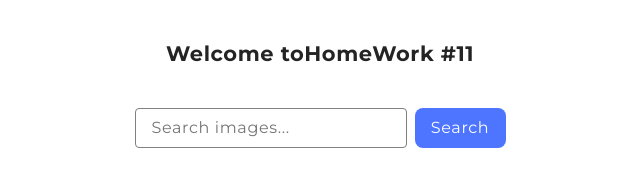
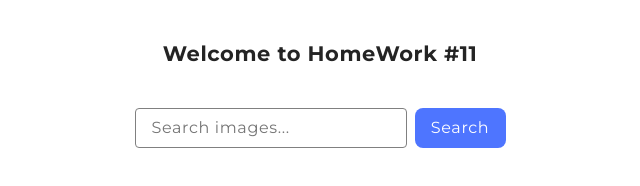
Before and after one commit to AlexxSich/goit-js-hw-11, a website built with Vite: page src/index.html in a window 1280 px wide. Shown: the full height of the page, 320-960 px from the left. Built offline with nearby package versions, Linux system fonts and the light colour scheme; what simplelightbox would draw is missing.

Commit message:
next update

```diff
--- a/src/index.html
+++ b/src/index.html
@@ -14,7 +14,7 @@
   <body>
 
       <section class="gallery-section">
-        <h1 class="hw-title">Welcome toHomeWork #11</h1>
+        <h1 class="hw-title">Welcome to HomeWork #11</h1>
         <form class="search-images-form">
           <input class="search-input" type="text" id="search-img-input" name="search" placeholder="Search images..." />
           <button class="search-btn" type="submit">Search</button>
--- a/src/js/pixabay-api.js
+++ b/src/js/pixabay-api.js
@@ -12,5 +12,4 @@ export function getImages(searchedImg) {
     const url = `${BASE_URL}?${params}`;
 
 return fetch(url).then(res => res.json());
-
 }
```
